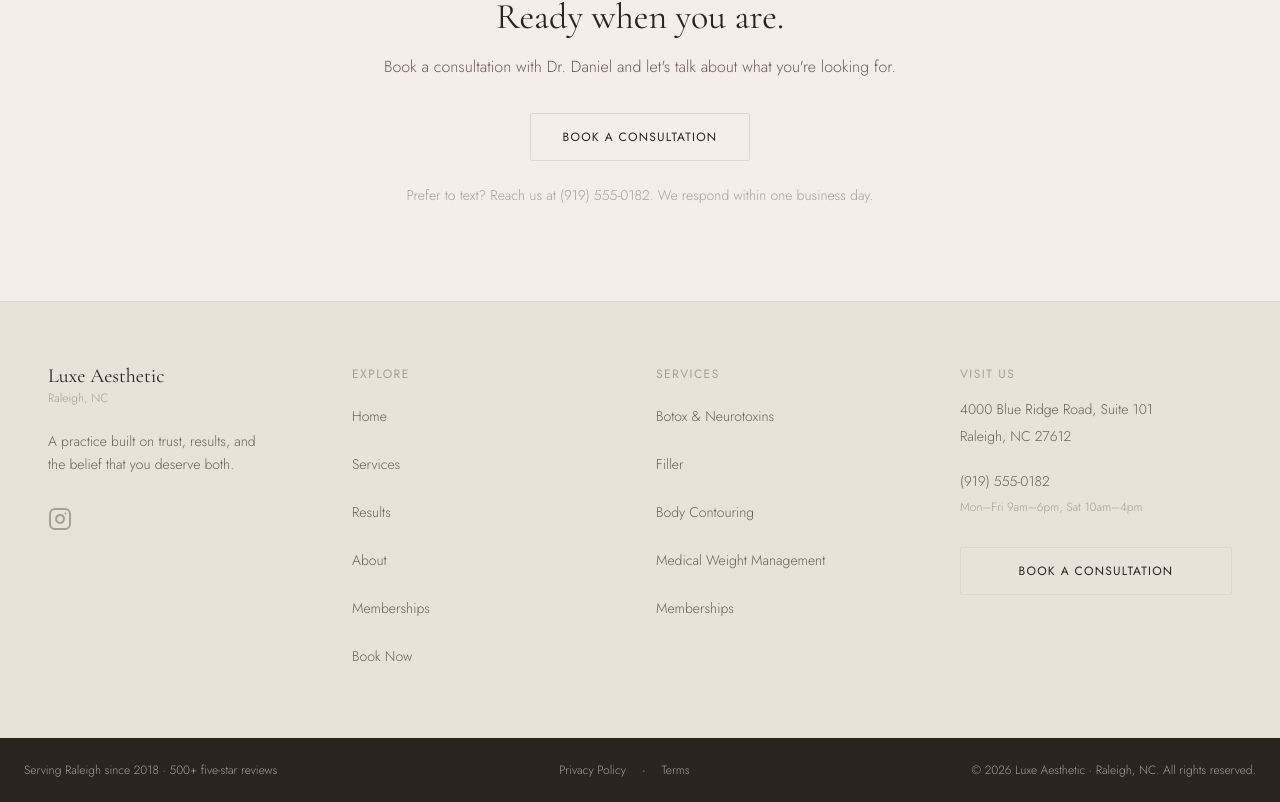
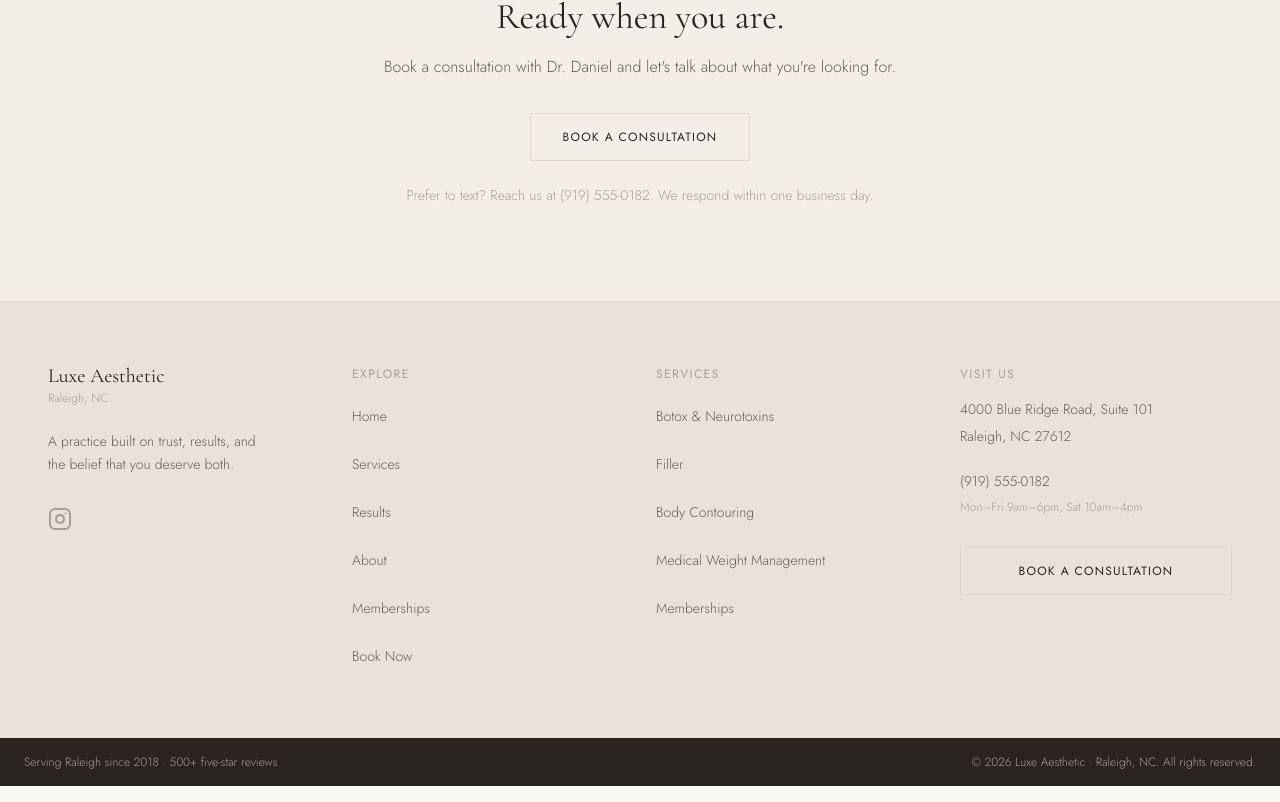
Before and after one commit to mcmillendaniel/Luxe_Aesthetic, a React (Vite) app: page / in a window 1280 px wide. Shown: the part 4961-5763 px from the top of the page. Built offline with nearby package versions, Linux system fonts and the light colour scheme.

Commit message:
Remove privacy and terms footer links

```diff
--- a/src/app/components/Footer.tsx
+++ b/src/app/components/Footer.tsx
@@ -546,61 +546,6 @@ export function Footer() {
               Serving Raleigh since 2018 · 500+ five-star reviews
             </div>
 
-            {/* Center - Links */}
-            <div className="flex gap-4 items-center order-1 md:order-2">
-              <Link
-                to="/privacy"
-                className="text-xs py-2"
-                style={{
-                  fontFamily: 'Jost',
-                  fontWeight: 300,
-                  color: '#A89E97',
-                  textDecoration: 'none',
-                }}
-                onMouseEnter={(e) => {
-                  e.currentTarget.style.textDecoration = 'underline';
-                }}
-                onMouseLeave={(e) => {
-                  e.currentTarget.style.textDecoration = 'none';
-                }}
-                onFocus={(e) => {
-                  e.currentTarget.style.outline = '2px solid #A89E97';
-                  e.currentTarget.style.outlineOffset = '2px';
-                }}
-                onBlur={(e) => {
-                  e.currentTarget.style.outline = 'none';
-                }}
-              >
-                Privacy Policy
-              </Link>
-              <span className="text-xs" style={{ color: '#A89E97' }}>·</span>
-              <Link
-                to="/terms"
-                className="text-xs py-2"
-                style={{
-                  fontFamily: 'Jost',
-                  fontWeight: 300,
-                  color: '#A89E97',
-                  textDecoration: 'none',
-                }}
-                onMouseEnter={(e) => {
-                  e.currentTarget.style.textDecoration = 'underline';
-                }}
-                onMouseLeave={(e) => {
-                  e.currentTarget.style.textDecoration = 'none';
-                }}
-                onFocus={(e) => {
-                  e.currentTarget.style.outline = '2px solid #A89E97';
-                  e.currentTarget.style.outlineOffset = '2px';
-                }}
-                onBlur={(e) => {
-                  e.currentTarget.style.outline = 'none';
-                }}
-              >
-                Terms
-              </Link>
-            </div>
-
             {/* Right Side */}
             <div
               className="text-xs order-3"
```
